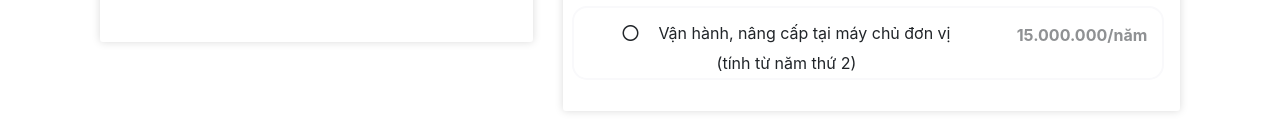
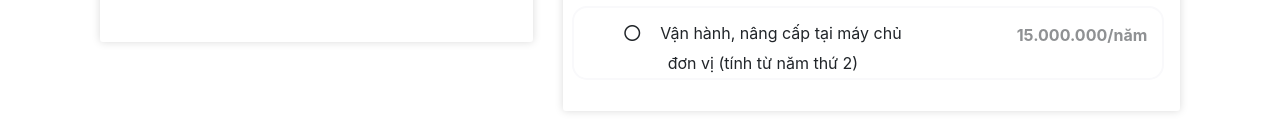
Before and after one commit to maytinhdibo/vojs.vn, a website: page pages/price.html in a window 1280 px wide. Shown: the part 645-773 px from the top of the page. Drawn offline with nearby package versions, Linux system fonts and the light colour scheme; files that its build step writes are made by us from their sources; files whose address does not match are found by name.

Commit message:
fix price

```diff
--- a/pages/price.html
+++ b/pages/price.html
@@ -68,9 +68,9 @@
                             <b class="col-md-5" style="opacity: 0.5;">Liên hệ</b>
                         </div>
                         <div class="item row" isClick="false">
-                            <div class="col-md-8" style="text-align: center; line-height: 30px;"><i class="far fa-circle"></i>Vận hành, nâng cấp tại máy chủ
+                            <div class="col-md-7" style="text-align: center; line-height: 30px;"><i class="far fa-circle"></i>Vận hành, nâng cấp tại máy chủ
                             đơn vị (tính từ năm thứ 2)</div>
-                            <b class="col-md-4" style="opacity: 0.5;">15.000.000/năm</b>
+                            <b class="col-md-5" style="opacity: 0.5;">15.000.000/năm</b>
                         </div>
                     </div>
                 </div>
```
